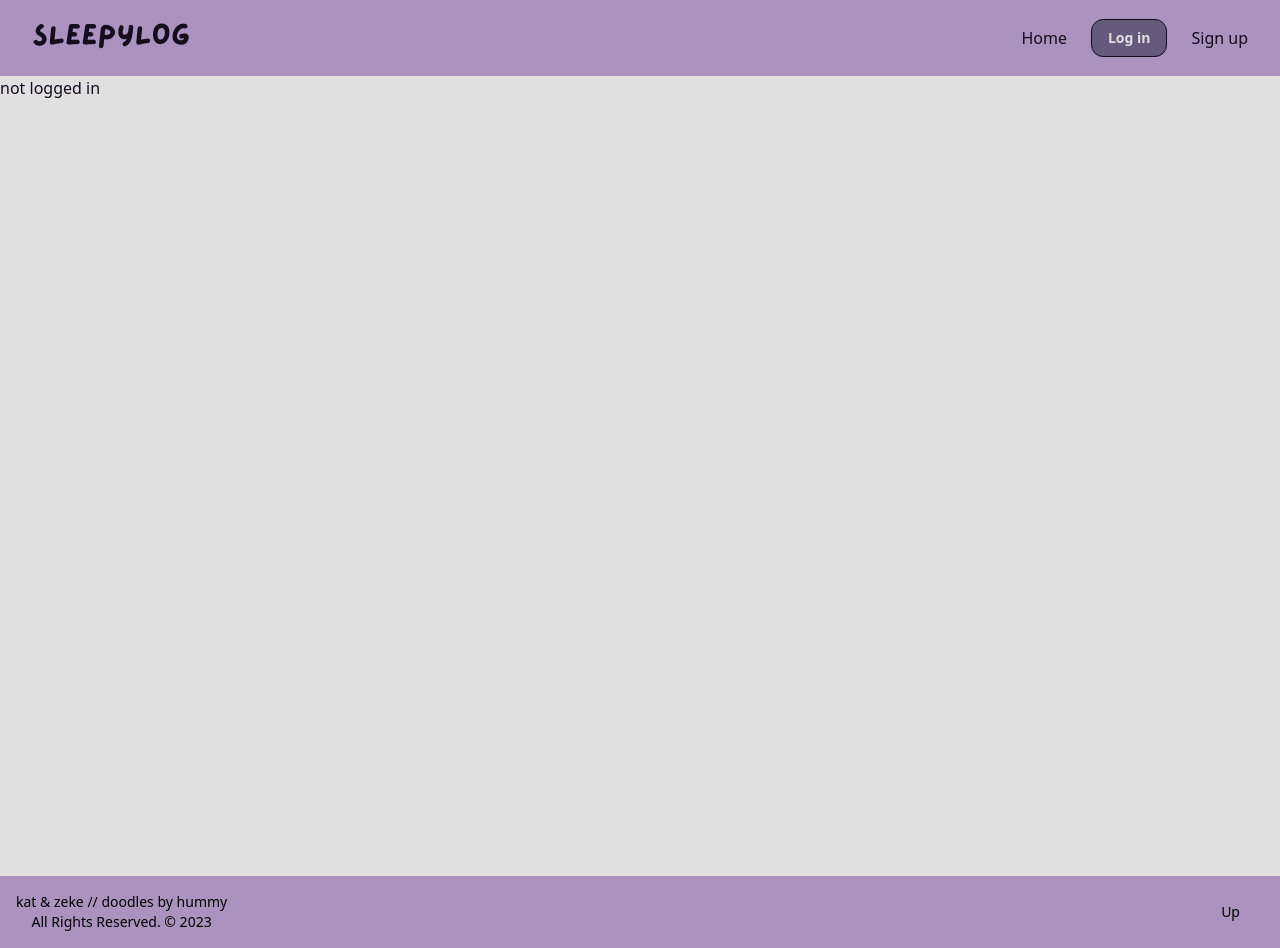
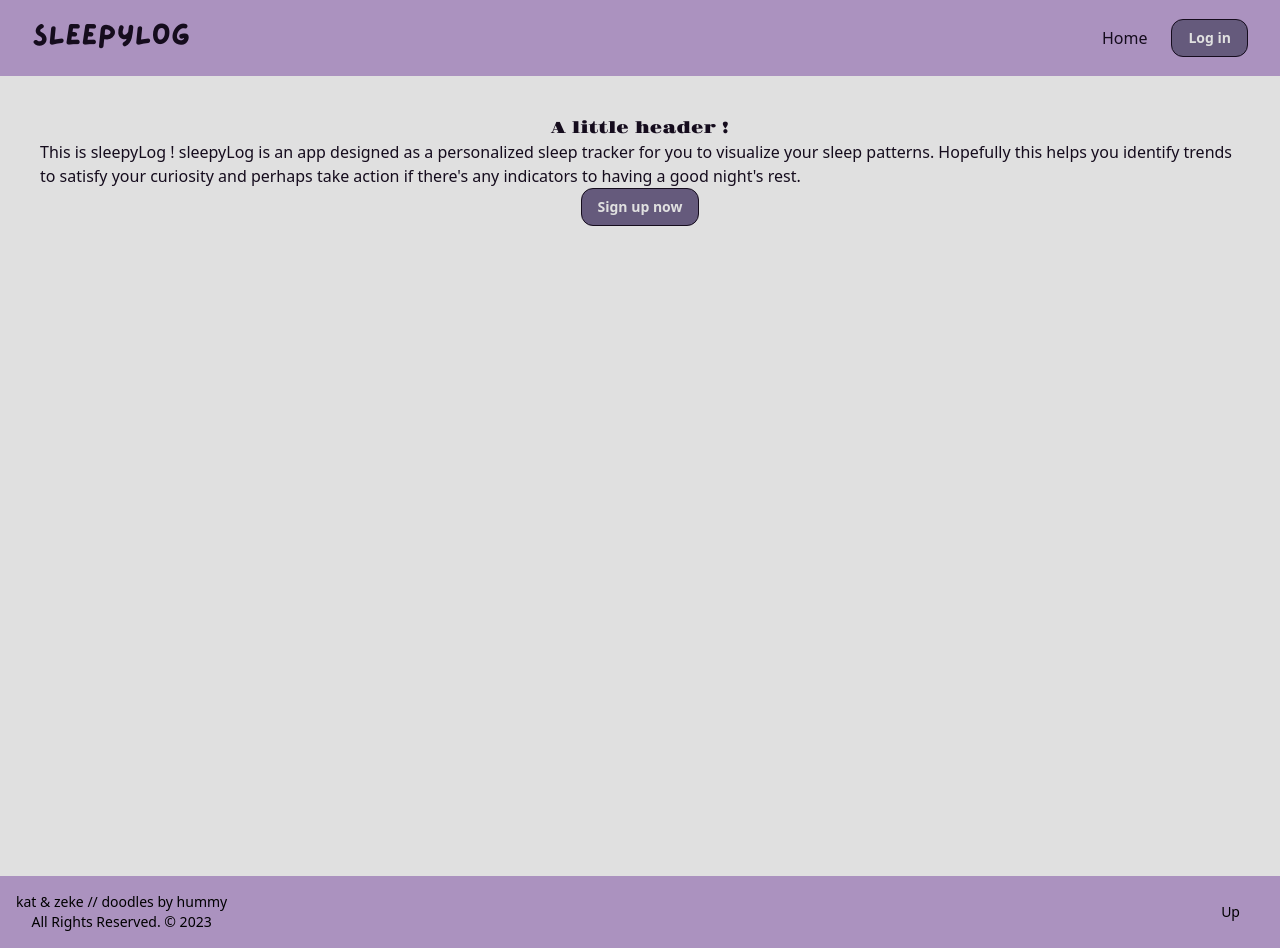
Before and after one commit to artem-ine/sleepylog, a React (Vite) app in the folder frontend/: page / in a window 1280 px wide. Built offline with nearby package versions, Linux system fonts and the light colour scheme.

Commit message:
guest view and navbar cleanup

```diff
--- /dev/null
+++ b/frontend/src/components/GuestView.jsx
@@ -0,0 +1,19 @@
+import React, { useState } from "react";
+import { Link } from "react-router-dom";
+
+function GuestView() {
+
+  return (
+    <div className="flex flex-col items-center p-10">
+      <h1 className="font-heading">A little header !</h1>
+      <p>
+        This is sleepyLog ! sleepyLog is an app designed as a personalized sleep tracker for you to visualize your sleep patterns. Hopefully this helps you identify trends to satisfy your curiosity and perhaps take action if there's any indicators to having a good night's rest.
+      </p>
+      <Link to="/signup" className="bg-secondary dark:bg-primary text-white dark:text-black border border-black font-bold text-sm py-2 px-4 rounded-xl">
+        Sign up now
+      </Link>
+    </div>
+  );
+}
+
+export default GuestView;
--- a/frontend/src/components/Navbar.jsx
+++ b/frontend/src/components/Navbar.jsx
@@ -70,12 +70,6 @@ function Navbar() {
                   >
                     Log in
                   </Link>
-                  <Link
-                    to="/signup"
-                    className="block py-2 pl-3 pr-4 text-black bg-blue-700 rounded md:bg-transparent md:text-blue-700 md:p-0 dark:text-white md:dark:text-blue-500"
-                  >
-                    Sign up
-                  </Link>
                 </>
               ) : (
                 <button onClick={handleLogout} className="bg-secondary dark:bg-primary text-white dark:text-black border border-black font-bold text-sm py-2 px-4 rounded-xl">
--- a/frontend/src/pages/Home/index.jsx
+++ b/frontend/src/pages/Home/index.jsx
@@ -3,6 +3,7 @@ import Navbar from "../../components/Navbar";
 import Footer from "../../components/Footer";
 import Dashboard from "../../components/Dashboard";
 import { useAuth } from "../../utils/useAuth";
+import GuestView from "../../components/GuestView";
 
 function Home() {
   const { auth } = useAuth();
@@ -12,12 +13,15 @@ function Home() {
       {" "}
       <Navbar />
       <main className="bg-white dark:bg-black text-black dark:text-white">
-        {auth.isAuthenticated && (
+        {!auth.isAuthenticated ? (
+          <div>
+            <GuestView />
+          </div>
+        ) : (
           <div>
             <Dashboard />
           </div>
         )}
-        <h1>not logged in</h1>
         <div id="outlet">
           <Outlet />
         </div>
```
